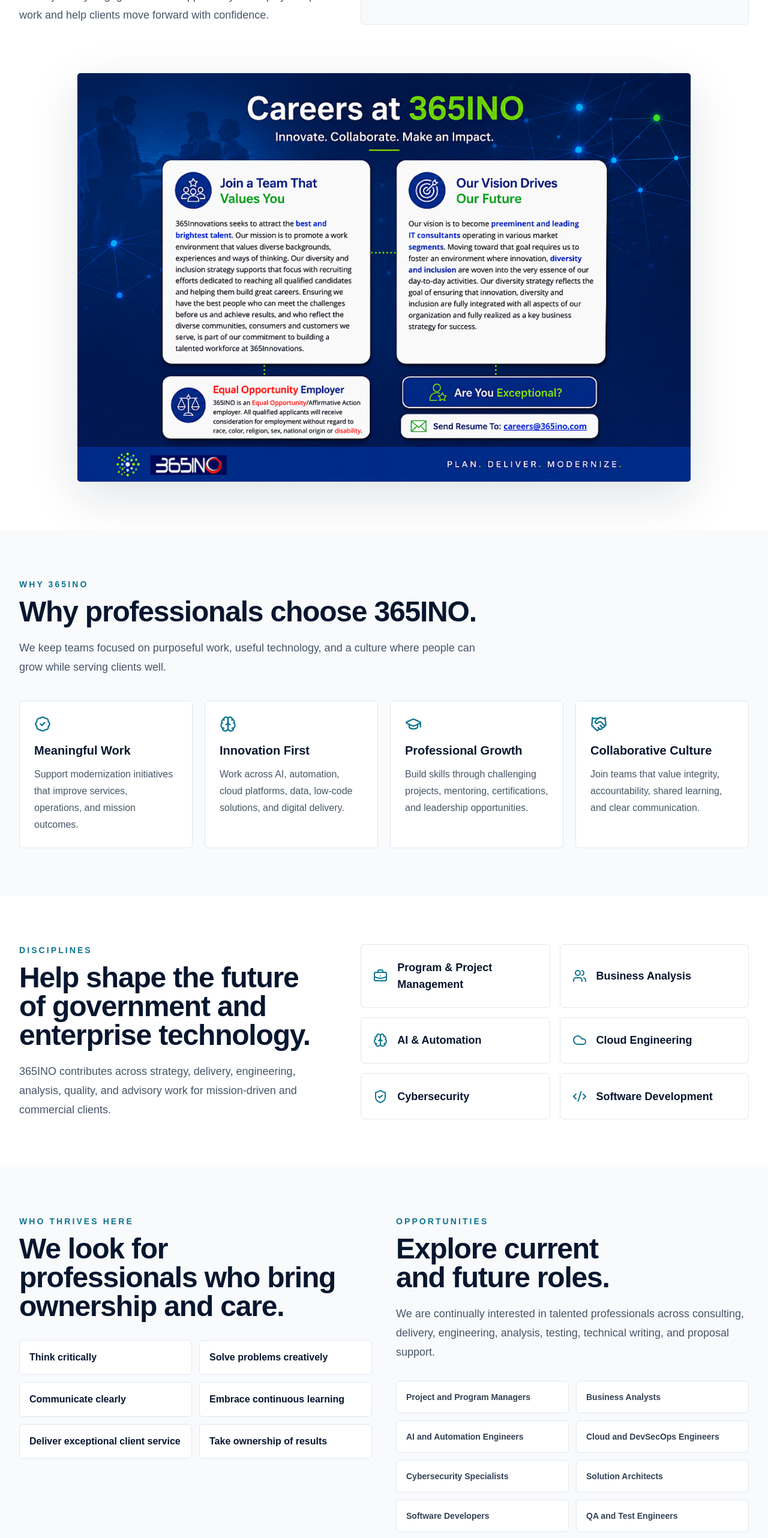
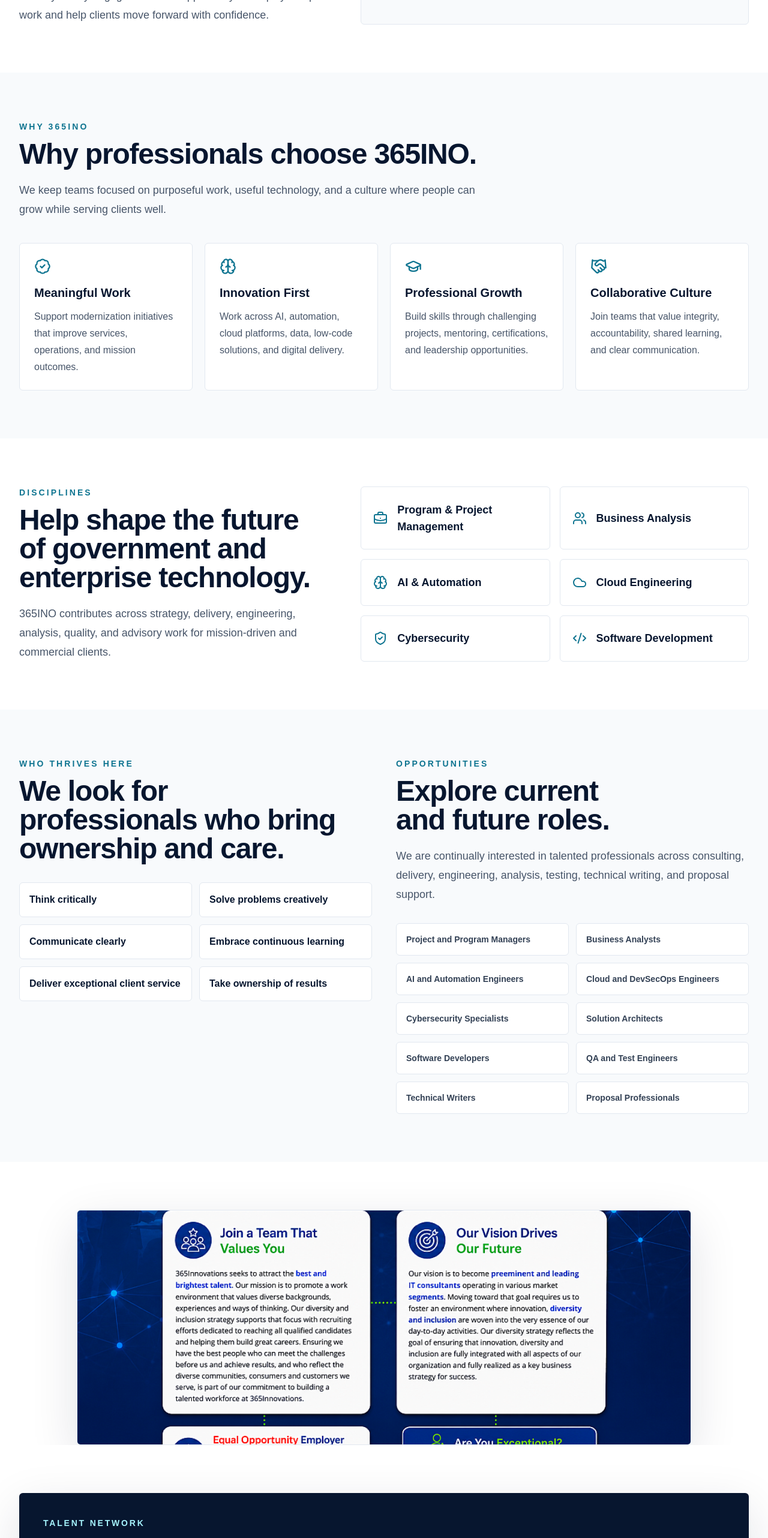
Before and after one commit to Space3434/365INO, a Next.js app: page /careers in a window 1280 px wide. Shown: the part 860-3424 px from the top of the page at 60% size. Built offline with nearby package versions, Linux system fonts and the light colour scheme.

Commit message:
Move and crop careers graphic

```diff
--- a/app/careers/page.tsx
+++ b/app/careers/page.tsx
@@ -95,21 +95,6 @@ export default function CareersPage() {
         </div>
       </AnimatedSection>
 
-      <AnimatedSection className="bg-white pb-20">
-        <div className="container-pad">
-          <div className="mx-auto max-w-5xl overflow-hidden rounded-md border border-slate-200 bg-slate-50 shadow-enterprise">
-            <Image
-              src="/careers-at-365ino.png"
-              alt="Careers at 365INO graphic highlighting innovation, collaboration, impact, future-focused vision, equal opportunity employment, and resume submission"
-              width={900}
-              height={600}
-              className="h-auto w-full"
-              sizes="(min-width: 1280px) 1024px, calc(100vw - 32px)"
-            />
-          </div>
-        </div>
-      </AnimatedSection>
-
       <AnimatedSection className="bg-slate-50 py-20">
         <div className="container-pad">
           <SectionHeading
@@ -179,6 +164,21 @@ export default function CareersPage() {
         </div>
       </AnimatedSection>
 
+      <AnimatedSection className="bg-white pt-20">
+        <div className="container-pad">
+          <div className="mx-auto max-w-5xl overflow-hidden rounded-md border border-slate-200 bg-slate-50 shadow-enterprise">
+            <Image
+              src="/careers-at-365ino.png"
+              alt="Careers at 365INO graphic highlighting innovation, collaboration, impact, future-focused vision, equal opportunity employment, and resume submission"
+              width={900}
+              height={600}
+              className="h-64 w-full object-cover object-center md:h-[390px]"
+              sizes="(min-width: 1280px) 1024px, calc(100vw - 32px)"
+            />
+          </div>
+        </div>
+      </AnimatedSection>
+
       <AnimatedSection className="bg-white py-20">
         <div className="container-pad">
           <div className="grid items-center gap-8 rounded-md bg-navy p-8 text-white shadow-enterprise md:grid-cols-[1fr_auto] md:p-10">
```
